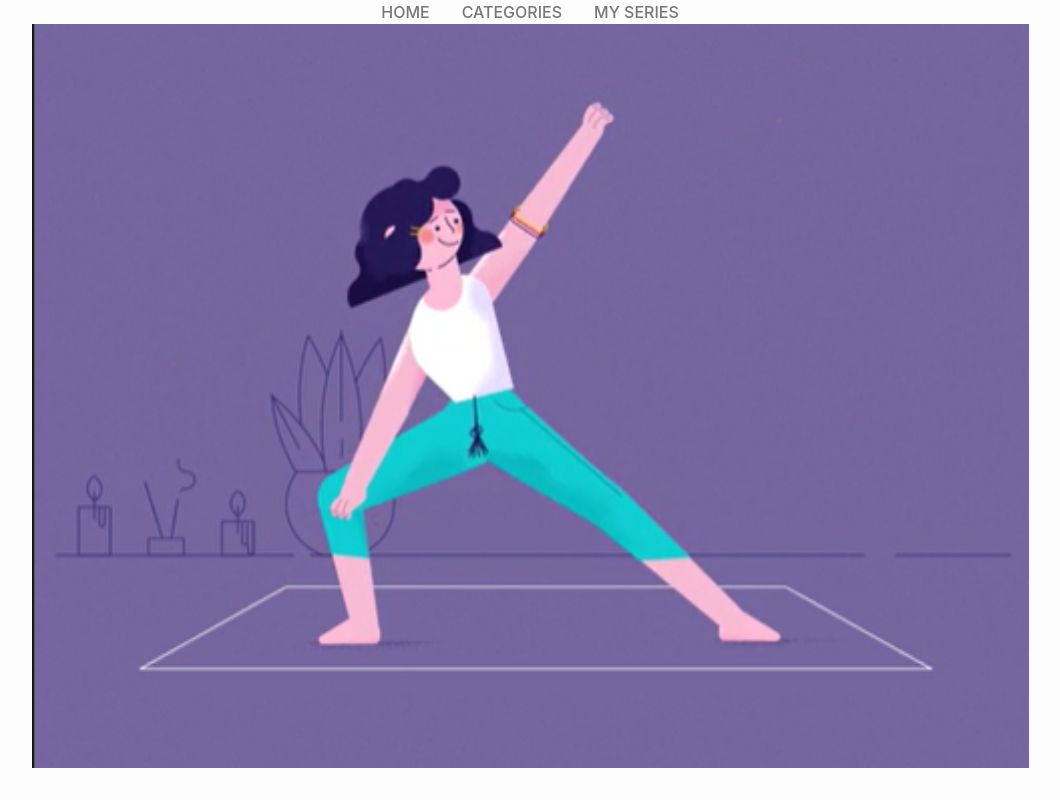
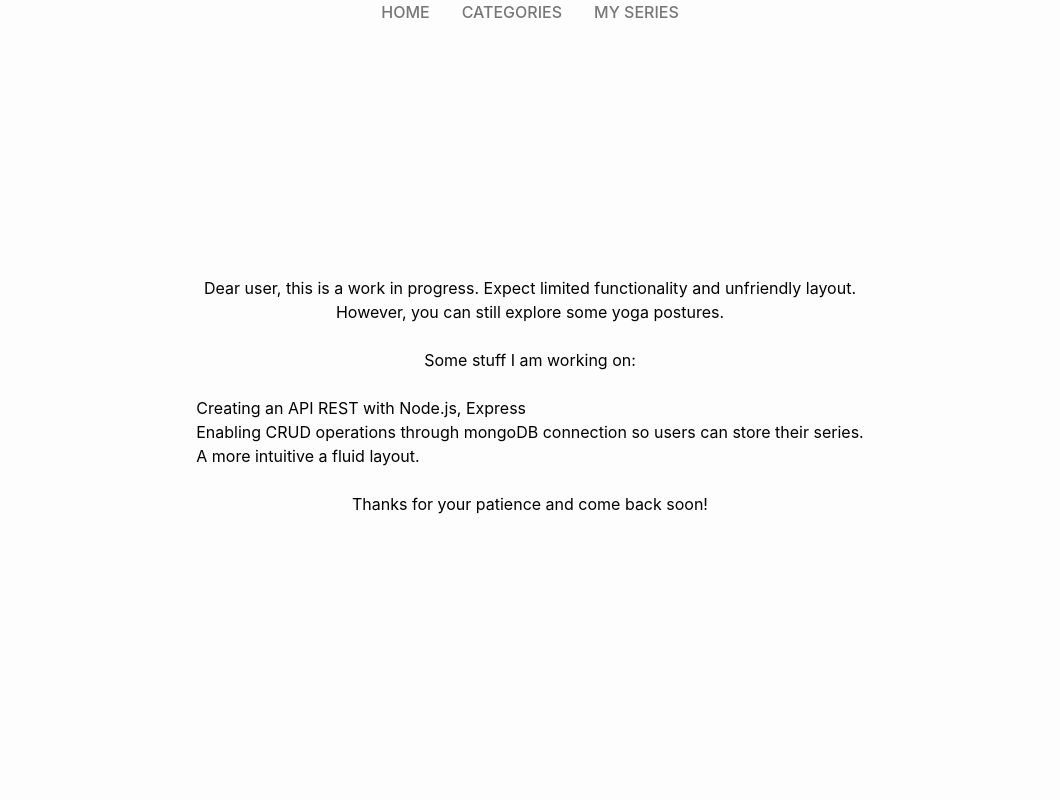
Before and after one commit to alexcumplido/yogaSeries, a React (Vite) app: page / in a window 1280 px wide. Shown: the whole page, without its empty margins (110-1170 px from the left). Built offline with nearby package versions, Linux system fonts and the light colour scheme.

Commit message:
Replace home by informative one

```diff
--- a/src/routes/Home/Home.css
+++ b/src/routes/Home/Home.css
@@ -1,12 +1,13 @@
 .wrapper {
   height: 93vh;
   display: flex;
+  flex-direction: column;
+  align-items: center;
   justify-content: center;
-  align-items: center;
-  background: url("../../assets/images/homebanner.png");
+  /* background: url("../../assets/images/homebanner.png");
   background-repeat: no-repeat;
   background-position: center;
-  background-size: contain;
+  background-size: contain; */
 }
 
 .btn__customSerie {
--- a/src/routes/Home/Home.jsx
+++ b/src/routes/Home/Home.jsx
@@ -1,3 +1,24 @@
 export function Home() {
-  return <div className="wrapper"></div>;
+  return (
+    <div className="wrapper">
+      <p>
+        Dear user, this is a work in progress. Expect limited functionality and
+        unfriendly layout.
+      </p>
+      <p>However, you can still explore some yoga postures.</p>
+      <br />
+      <p>Some stuff I am working on:</p>
+      <br />
+      <ul>
+        <li>Creating an API REST with Node.js, Express</li>
+        <li>
+          Enabling CRUD operations through mongoDB connection so users can store
+          their series.
+        </li>
+        <li>A more intuitive a fluid layout.</li>
+      </ul>
+      <br />
+      <p>Thanks for your patience and come back soon!</p>
+    </div>
+  );
 }
```
